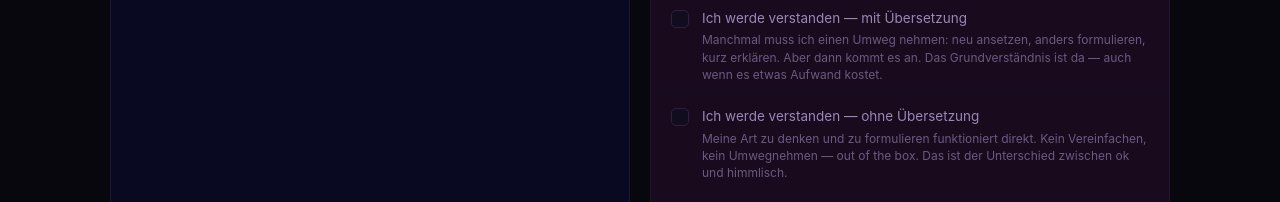
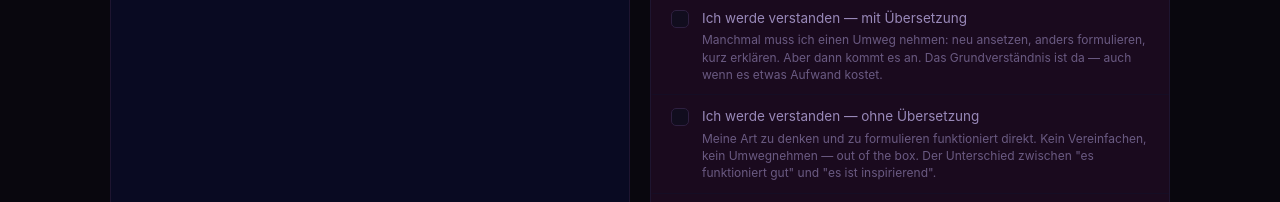
Before and after one commit to nt-builds/sozialer-check, a plain HTML site: page index.html in a window 1280 px wide. Shown: the part 1302-1504 px from the top of the page. Drawn offline with Linux system fonts and the light colour scheme.

Commit message:
Ohne-Übersetzung-Note: Formulierung angepasst
Co-Authored-By: Claude Sonnet 4.6 <noreply@anthropic.com>

```diff
--- a/index.html
+++ b/index.html
@@ -366,7 +366,7 @@
         </div>
         <div class="item" data-cat="f" data-val="1" onclick="toggle(this)">
           <div class="cb cb-f"><svg width="10" height="8" viewBox="0 0 10 8" fill="none"><path d="M1 4l3 3 5-6" stroke="white" stroke-width="1.5" stroke-linecap="round" stroke-linejoin="round"/></svg></div>
-          <div><div class="item-text">Ich werde verstanden — ohne Übersetzung</div><div class="item-note">Meine Art zu denken und zu formulieren funktioniert direkt. Kein Vereinfachen, kein Umwegnehmen — out of the box. Das ist der Unterschied zwischen ok und himmlisch.</div></div>
+          <div><div class="item-text">Ich werde verstanden — ohne Übersetzung</div><div class="item-note">Meine Art zu denken und zu formulieren funktioniert direkt. Kein Vereinfachen, kein Umwegnehmen — out of the box. Der Unterschied zwischen "es funktioniert gut" und "es ist inspirierend".</div></div>
         </div>
         <div class="item" data-cat="f" data-val="1" onclick="toggle(this)">
           <div class="cb cb-f"><svg width="10" height="8" viewBox="0 0 10 8" fill="none"><path d="M1 4l3 3 5-6" stroke="white" stroke-width="1.5" stroke-linecap="round" stroke-linejoin="round"/></svg></div>
```
